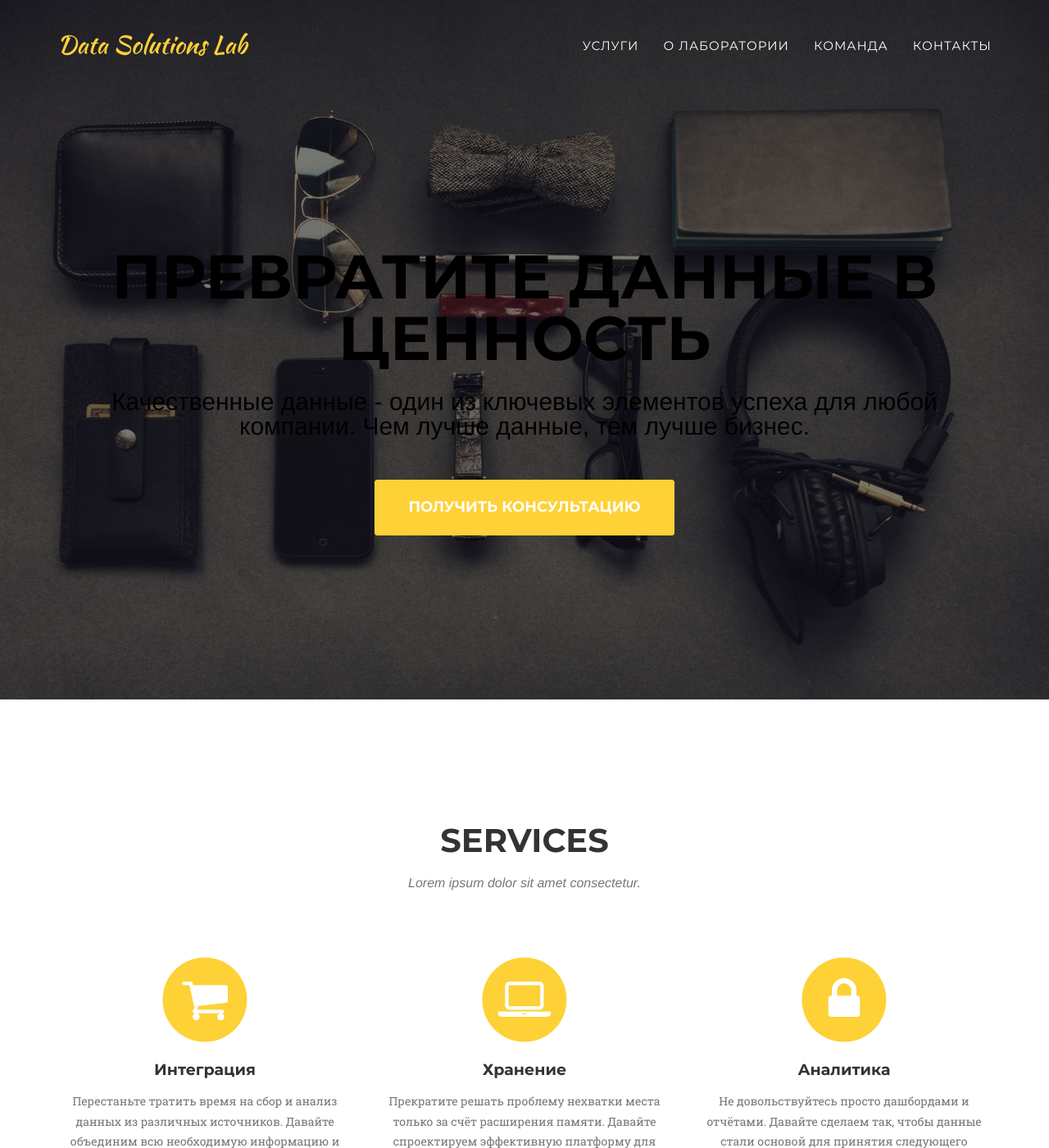
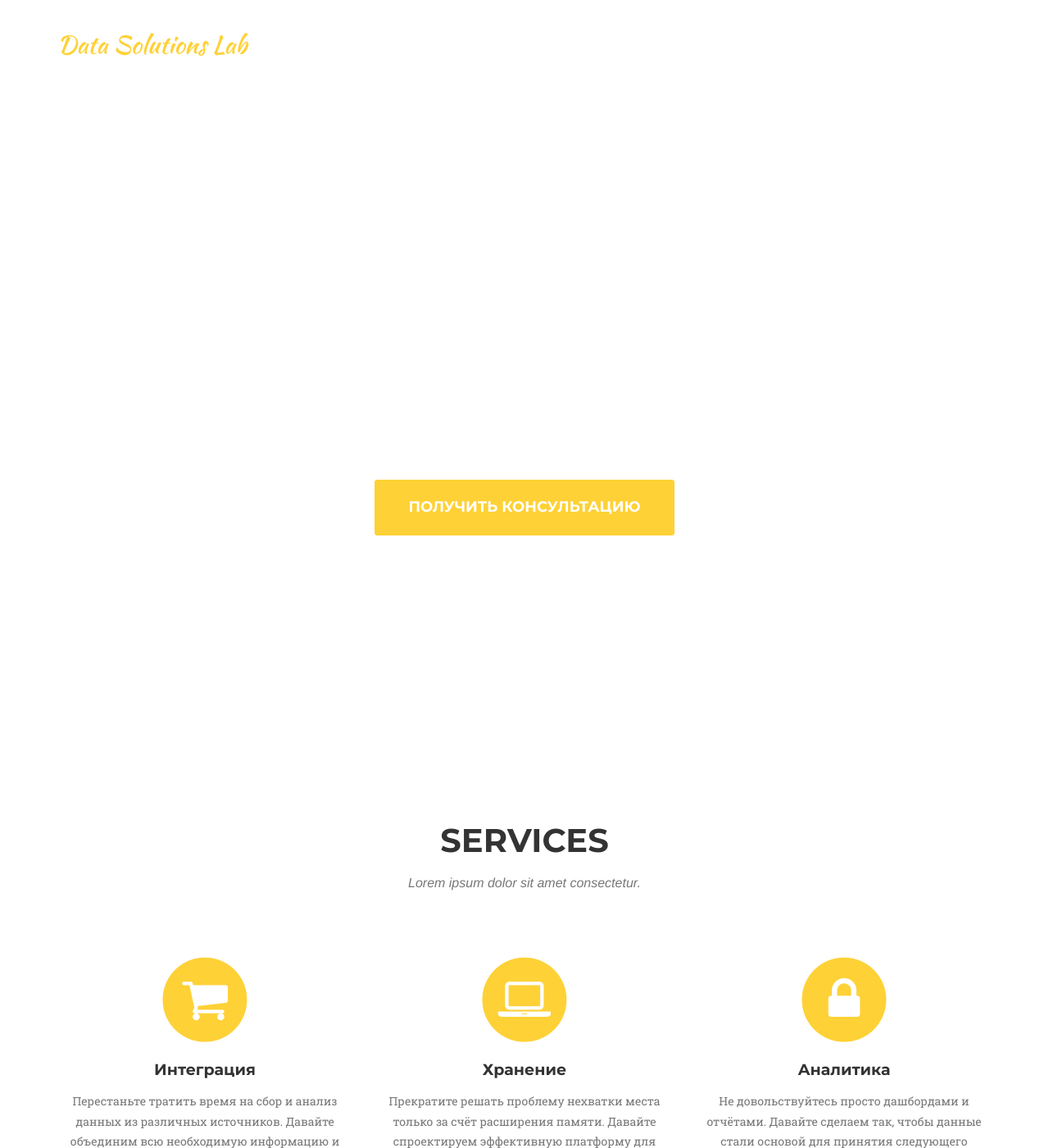
Before and after one commit to techwritex/datasolutionslab, a Jekyll site: the page built from index.html, in a window 1280 px wide and 1400 px high. Shown: the whole window at 82% size. Built offline with Jekyll 4.4.1, drawn with Linux system fonts in a browser that asks for light colours; some web fonts are replaced.

Commit message:
v 0.1.16

```diff
--- a/_config.yml
+++ b/_config.yml
@@ -4,7 +4,7 @@ baseurl: /datasolutionslab/
 # Site settings
 title: Data Solutions Lab
 email: your-email@domain.com
-description: "Write an awesome description for your new site here. You can edit this line in _config.yml. It will appear in your document head meta (for Google search results) and in your feed.xml site description."
+description: "Data Solutions Lab - Лаборатория решений в области данных"
 
 
 # Team names, titles and social links
--- a/_includes/about.html
+++ b/_includes/about.html
@@ -3,7 +3,7 @@
         <div class="container">
             <div class="row">
                 <div class="col-lg-12 text-center">
-                    <h2 class="section-heading">About</h2>
+                    <h2 class="section-heading">О лаборатории</h2>
                     <h3 class="section-subheading text-muted">Lorem ipsum dolor sit amet consectetur.</h3>
                 </div>
             </div>
--- a/_includes/css/agency.css
+++ b/_includes/css/agency.css
@@ -267,10 +267,10 @@ fieldset[disabled] .btn-xl.active {
 
 header {
     text-align: center;
-    /* color: #fff; */
-    color: #000000;
+    color: #fff;
     background-attachment: scroll;
-    background-image: url('{{ site.baseurl }}/img/header-bg.jpg');
+    /* background-image: url('{{ site.baseurl }}/img/header-bg.jpg'); */
+    background-color: #fff;
     background-position: center center;
     background-repeat: none;
     -webkit-background-size: cover;
```
